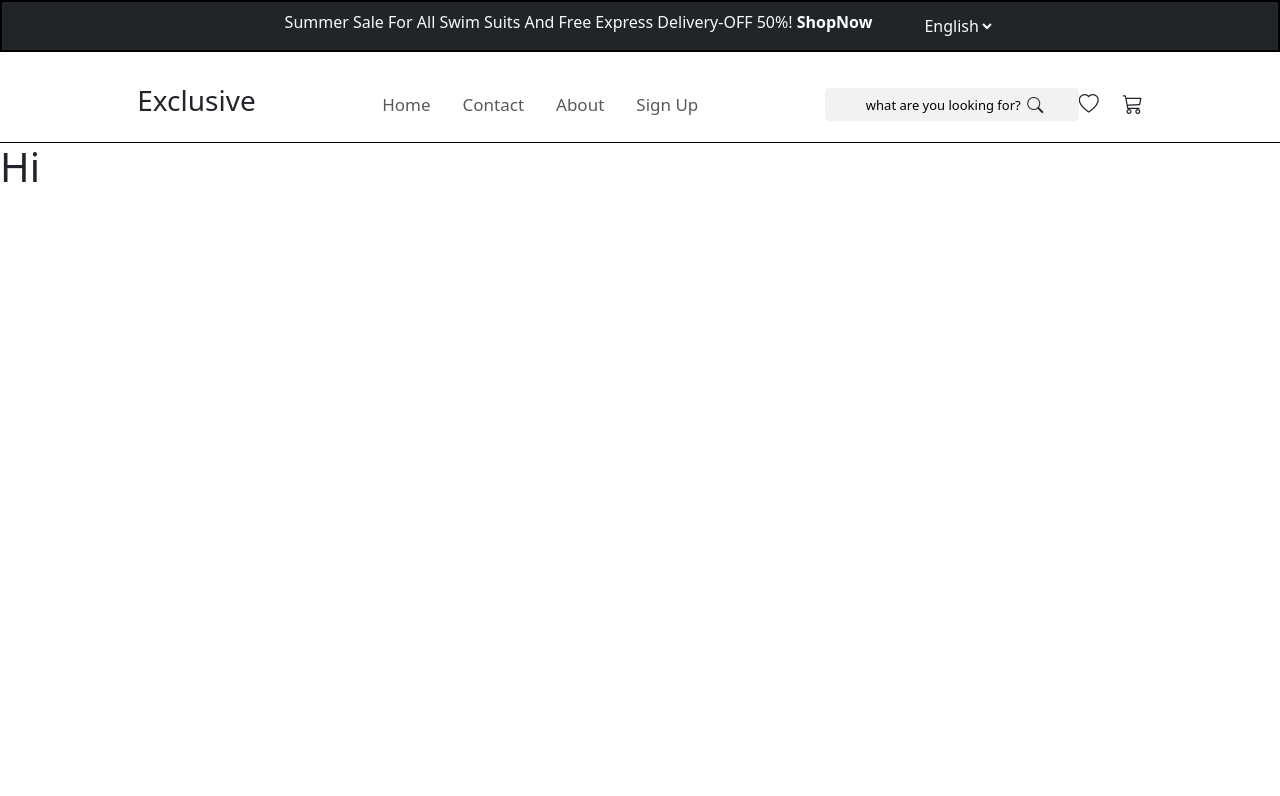
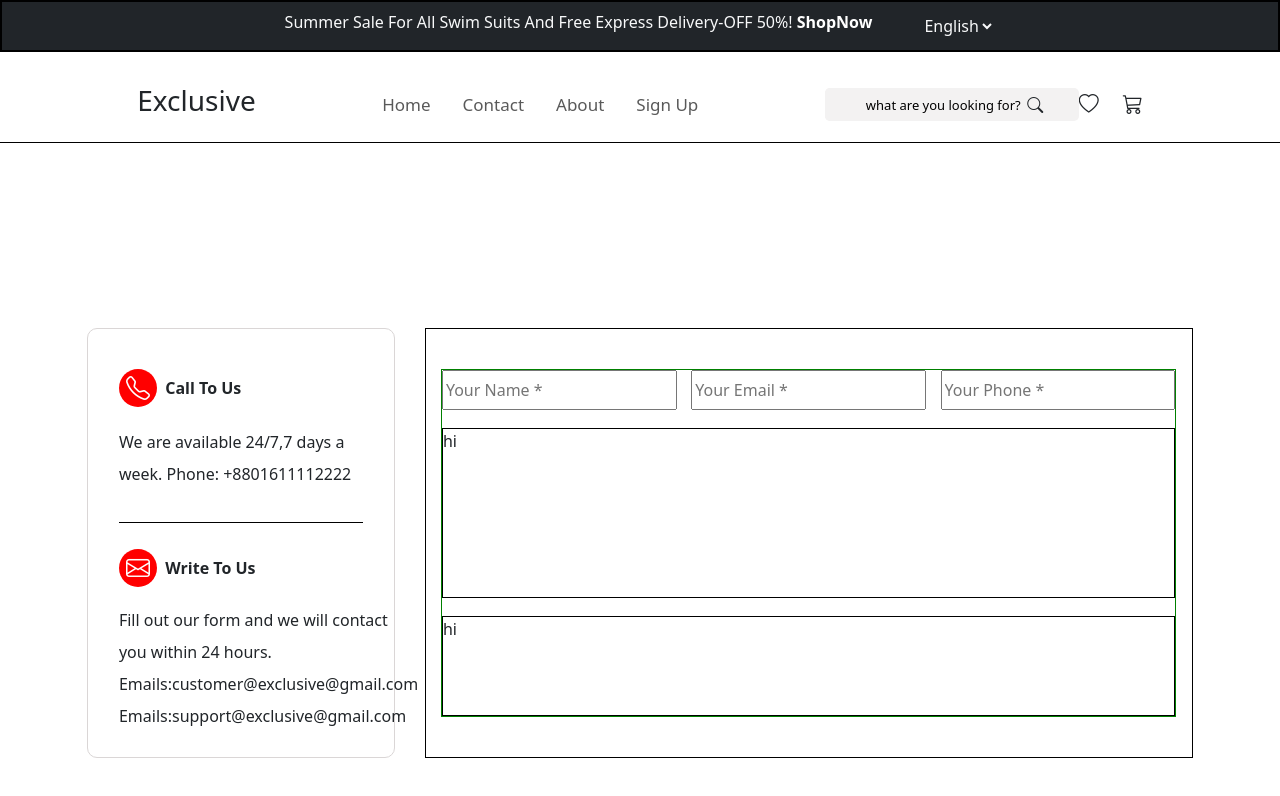
Before and after one commit to PradeepRaj369/exclusive, a React (Create React App) app: page /contact in a window 1280 px wide. Shown: the top 796 px of the page. Built offline with nearby package versions, Linux system fonts and the light colour scheme.

Commit message:
contact changed

```diff
--- a/package.json
+++ b/package.json
@@ -3,6 +3,9 @@
   "version": "0.1.0",
   "private": true,
   "dependencies": {
+    "@fortawesome/fontawesome-svg-core": "^6.5.2",
+    "@fortawesome/free-solid-svg-icons": "^6.5.2",
+    "@fortawesome/react-fontawesome": "^0.2.2",
     "@testing-library/jest-dom": "^5.17.0",
     "@testing-library/react": "^13.4.0",
     "@testing-library/user-event": "^13.5.0",
--- /dev/null
+++ b/src/CSS/contact.css
@@ -0,0 +1,96 @@
+.contactmain{
+    width: 100%;
+    min-height: 100vh;
+    display: flex;
+    justify-content:center;
+    align-items: center;
+    gap: 30px;
+}
+.details{
+    width: 24%;
+    height: 430px;
+    /* border: 1px solid black; */
+    display: flex;
+    justify-content:center;
+    align-items: center;
+    flex-direction: column;
+    background-color:white;
+    box-shadow: 0px 0px 2px 2px white;
+    border: 1px solid rgb(218, 214, 214);
+    border-radius: 10px;
+}
+.forminput{
+    width: 60%;
+    border: 1px solid black;
+    height: 430px;
+    display: flex;
+    justify-content: center;
+    align-items: center;
+}
+.callicon{
+    font-size: 24px;
+    color: white;
+    background-color: red;
+    padding: 1px 7px;
+    border-radius: 50%;
+}
+.heading{
+    font-weight: bolder;
+}
+.calltous > div{
+    display: flex;
+    align-items: center;
+    height: 70px;
+}
+.txtcalltous{
+    line-height: 2;
+
+}
+.calltous{
+    width: 80%;
+    height: 170px;
+    border-bottom: 1px solid black;
+}
+.writetous{
+    width: 80%;
+    height: 200px;
+    margin-top: 10px;
+    /* border: 1px solid red; */
+}
+.writetous > div{
+    display: flex;
+    align-items: center;
+    height: 70px;
+}
+.txtwritetoous{
+    line-height: 2;
+    /* padding-top: 45px; */
+    margin-top: 30px;
+}
+.inputs{
+    /* border: 1px solid black; */
+    width: 100%;
+    height: 40px;
+    display: flex;
+    justify-content: space-between;
+}
+.txtbox{
+    border:1px solid black;
+    width: 100%;
+    height: 170px;
+}
+.sendmsgbtn{
+    border: 1px solid black;
+    width: 100%;
+    height: 100px;
+}
+.Allinputs{
+    width: 96%;
+    border: 1px solid green;
+    display: flex;
+    flex-direction: column;
+    gap: 18px;
+}
+.inputboxes{
+    width: 32%;
+}
--- a/src/Components/Contact.jsx
+++ b/src/Components/Contact.jsx
@@ -1,10 +1,48 @@
-import React from 'react'
+import React from 'react';
+import "../CSS/contact.css";
 
 const Contact = () => {
   return (
-    <div>
-      <h1>Hi</h1>
-    </div>
+    <>
+      <div className="contactmain">
+        <div className="details">
+          <div className="calltous">
+            <div>
+              <i class="bi bi-telephone callicon"></i>&nbsp;&nbsp;<span className='heading'>Call To Us</span>
+            </div>
+            <div className='txtcalltous'>
+              We are available 24/7,7 days a week.
+              Phone: +8801611112222
+            </div>
+          </div>
+          <div className="writetous">
+            <div>
+              <i class="bi bi-envelope callicon"></i>&nbsp;&nbsp;<span className='heading'>Write To Us</span>
+            </div>
+            <div className='txtwritetoous'>
+              Fill out our form and we will contact you within 24 hours.
+              Emails:customer@exclusive@gmail.com
+              Emails:support@exclusive@gmail.com
+            </div>
+          </div>
+        </div>
+        <div className="forminput">
+          <div className="Allinputs">
+            <div className="inputs">
+              <input type="text" className='inputboxes' placeholder='Your Name *' />
+              <input type="text" className='inputboxes' placeholder='Your Email *' />
+              <input type="text" className='inputboxes' placeholder='Your Phone *' />
+            </div>
+            <div className='txtbox'>
+              hi
+            </div>
+            <div className="sendmsgbtn">
+              hi
+            </div>
+          </div>
+        </div>
+      </div>
+    </>
   )
 }
 
```
Also changed, not shown: 1 other file (tests, documents, lock files or other folders).
